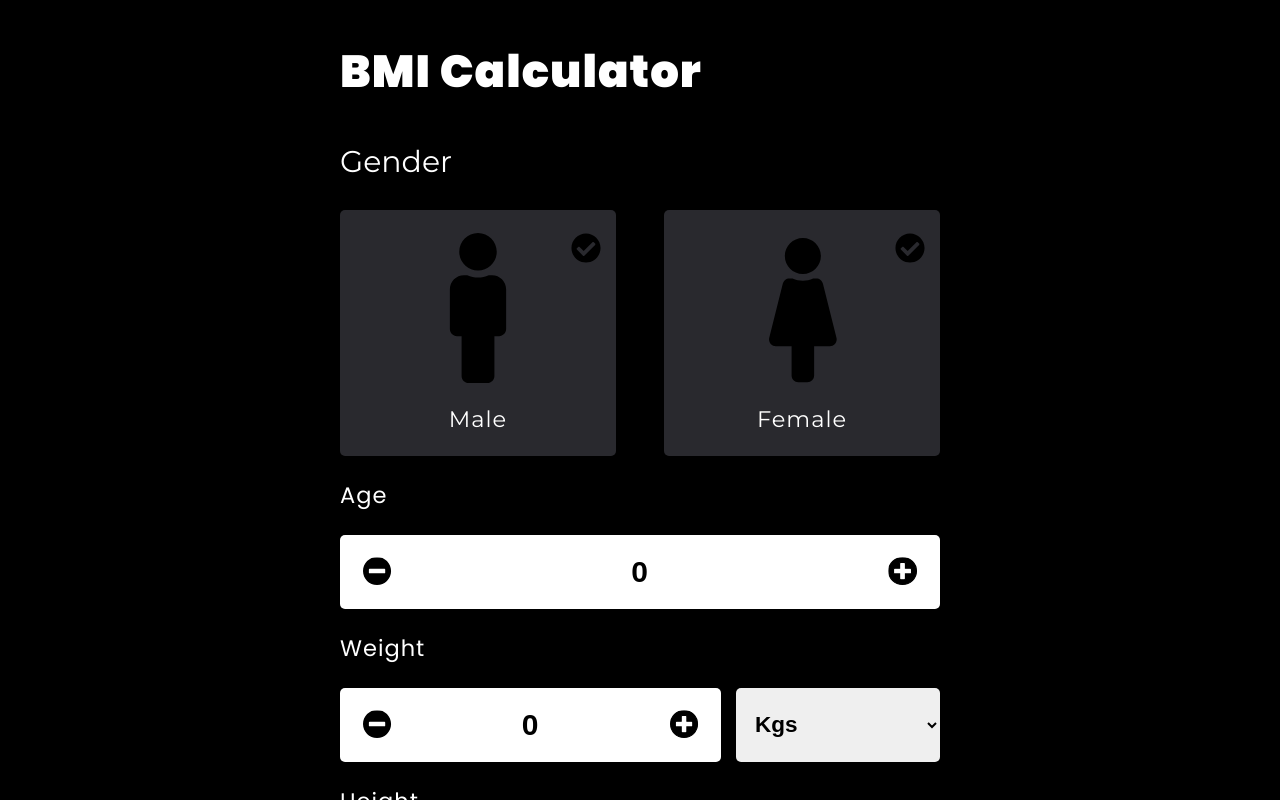
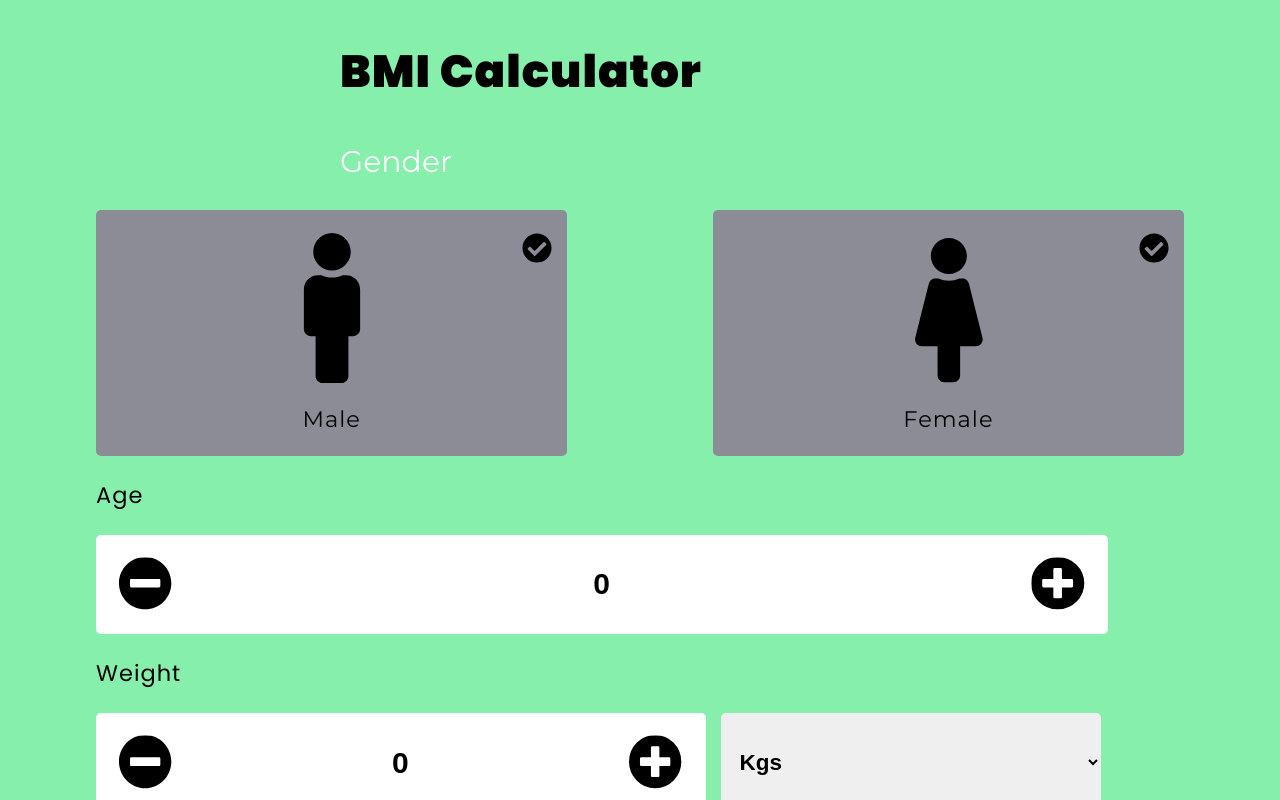
Before and after one commit to asuman315/Get-Bmi, a React (Create React App) app: page /results in a window 1280 px wide. Both pictures are taken after a click on the button "Back To Home". Shown: the top 800 px of the page. Built offline with nearby package versions, Linux system fonts and the light colour scheme.

Commit message:
edit background color

```diff
--- a/src/index.css
+++ b/src/index.css
@@ -4,15 +4,16 @@ html {
   margin: 0;
   font-size: 10px;
   font-family: 'Montserrat', sans-serif;
-  background-color: var(--clr-primary-1);
+  background-color: var(--clr-green);
 }
 
 :root {
   --clr-primary-1: black;
-  --clr-primary-2: hsl(125, 78%, 60%);
+  --clr-primary-2: hsl(125, 88%, 50%);
   --clr-primary-3: hsl(0, 79%, 65%);
-  --clr-dark-gray: hsl(240, 5%, 17%);
-  --width-max: 600px;
+  --clr-dark-gray: hsl(240, 5%, 57%);
+  --clr-light-gray: hsl(240, 5%, 95%);
+  --clr-green: #86efac;
 }
 
 h1,
@@ -20,10 +21,10 @@ h2,
 h3,
 h4 {
   font-family: 'poppins', sans-serif;
+  color: var(--clr-primary-1);
 }
 
 .app h1 {
-  color: white;
   font-size: 3rem;
   text-transform: capitalize;
   letter-spacing: 1px;
@@ -79,7 +80,6 @@ h4 {
 }
 
 .name {
-  color: white;
   font-weight: 400;
   font-size: 1.5rem;
   letter-spacing: 1px;
@@ -99,12 +99,15 @@ ul {
   width: 100%;
 }
 
+.age-container ul li {
+  list-style: none;
+}
+
 .fields {
   display: flex;
 }
 
 .age-container h3 {
-  color: white;
   font-size: 1.5rem;
   letter-spacing: 1px;
   font-weight: 400;
```
